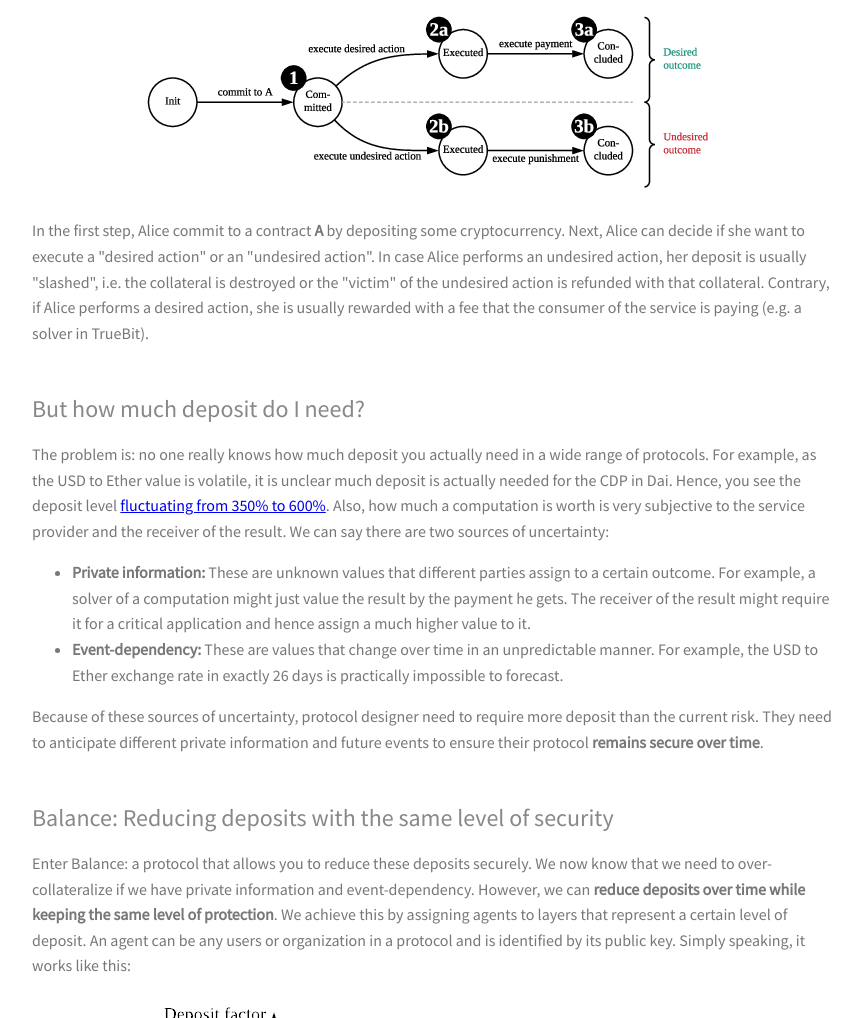
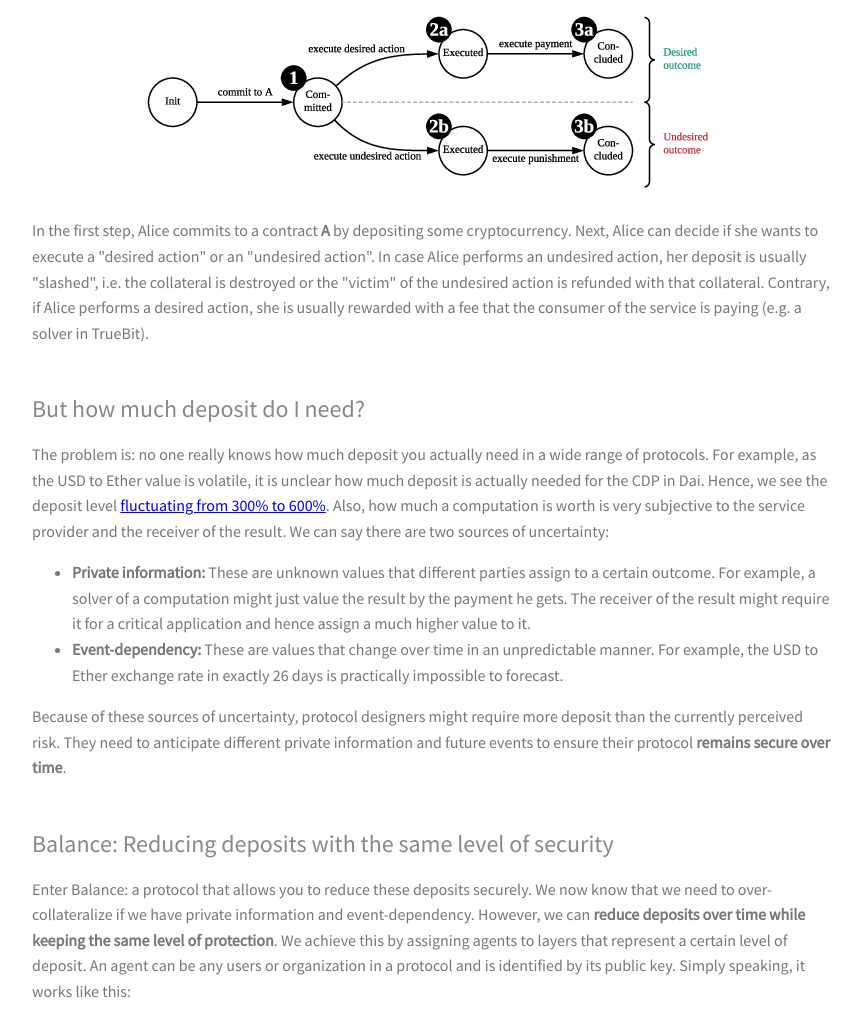
Before and after one commit to nud3l/balance, a website: page docs/index.html in a window 1280 px wide. Shown: the part 828-1846 px from the top of the page, without its empty margins (208-1070 px from the left). Drawn offline with nearby package versions, Linux system fonts and the light colour scheme.

Commit message:
Fix typos

```diff
--- a/docs/index.html
+++ b/docs/index.html
@@ -85,8 +85,8 @@
             <img class="pure-img" src="assets/images/protocol.png" alt="protocol">
         </p>
         <p>
-            In the first step, Alice commit to a contract <b>A</b> by depositing some cryptocurrency.
-            Next, Alice can decide if she want to execute a "desired action" or an "undesired action".
+            In the first step, Alice commits to a contract <b>A</b> by depositing some cryptocurrency.
+            Next, Alice can decide if she wants to execute a "desired action" or an "undesired action".
             In case Alice performs an undesired action, her deposit is usually "slashed", i.e. the collateral is destroyed or the
             "victim" of the undesired action is refunded with that collateral.
             Contrary, if Alice performs a desired action, she is usually rewarded with a fee that the consumer of the service is
@@ -100,8 +100,8 @@
         <h2 class="content-subhead">But how much deposit do I need?</h2>
         <p>
             The problem is: no one really knows how much deposit you actually need in a wide range of protocols.
-            For example, as the USD to Ether value is volatile, it is unclear much deposit is actually needed for the CDP in Dai.
-            Hence, you see the deposit level <a href="https://mkr.tools/system">fluctuating from 350% to 600%</a>.
+            For example, as the USD to Ether value is volatile, it is unclear how much deposit is actually needed for the CDP in Dai.
+            Hence, we see the deposit level <a href="https://mkr.tools/system">fluctuating from 300% to 600%</a>.
             Also, how much a computation is worth is very subjective to the service provider and the receiver of the result.
             We can say there are two sources of uncertainty:
         </p>
@@ -111,7 +111,7 @@
         </ul>
 
         <p>
-            Because of these sources of uncertainty, protocol designer need to require more deposit than the current risk.
+            Because of these sources of uncertainty, protocol designers might require more deposit than the currently perceived risk.
             They need to anticipate different private information and future events to ensure their protocol <b>remains secure over time</b>.
         </p>
 
```
